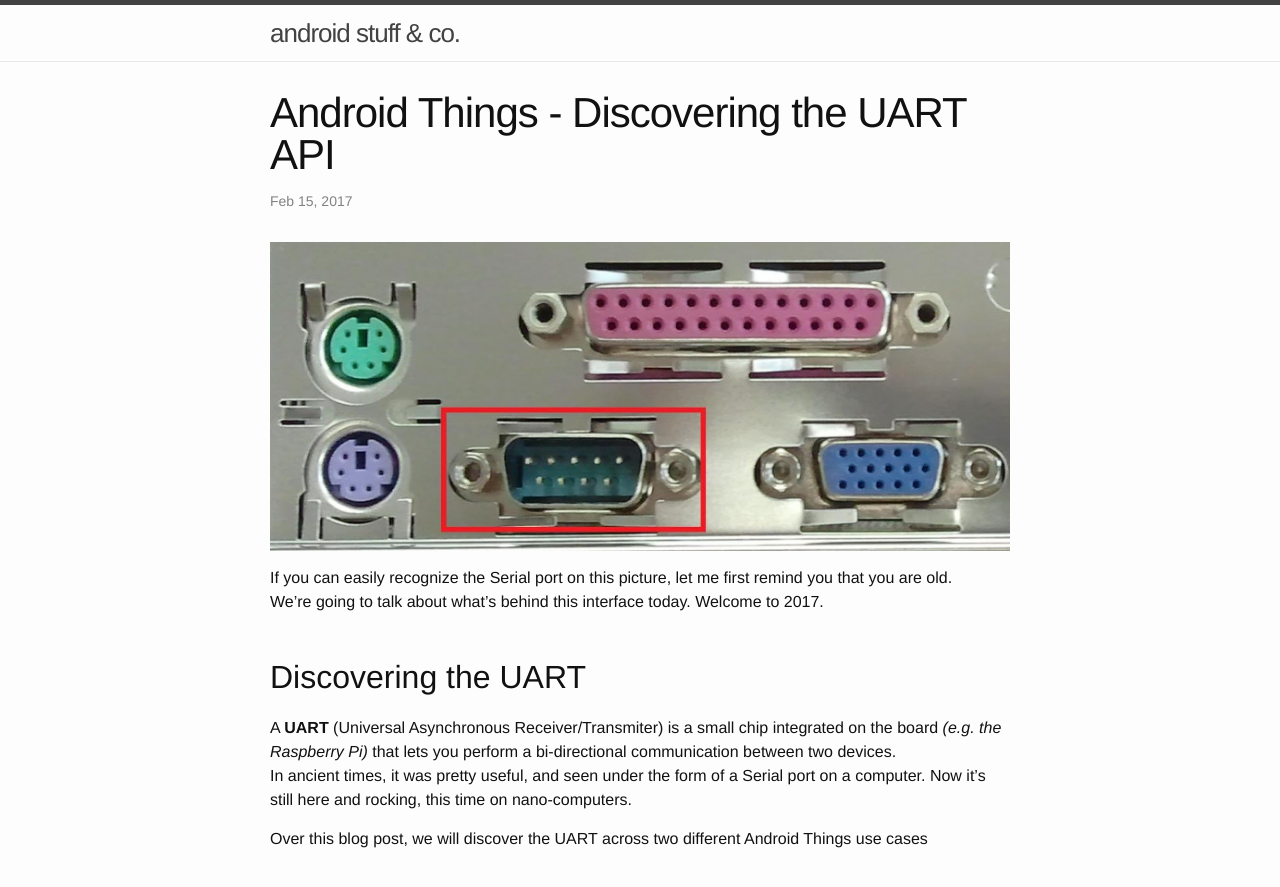
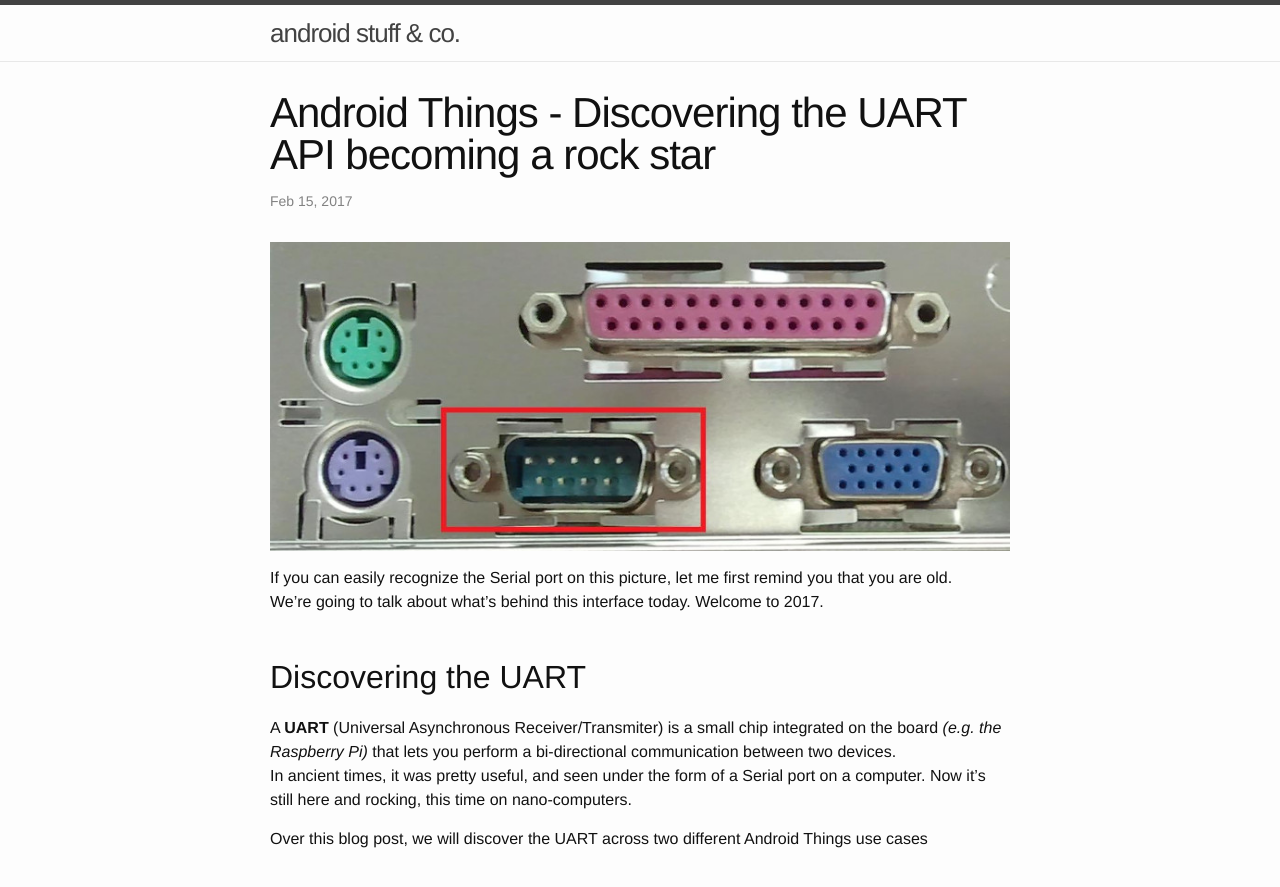
Before and after one commit to Nilhcem/nilhcem.github.io, a Jekyll site: the page built from _posts/2017-02-15-android-things-uart.md, in a window 1280 px wide and 900 px high. Shown: the top 887 px of the window. Built offline with Jekyll 4.4.1, drawn with Linux system fonts in a browser that asks for light colours; comment, search, counter and statistics services are not loaded.

Commit message:
Update the UART title

```diff
--- a/_posts/2017-02-15-android-things-uart.md
+++ b/_posts/2017-02-15-android-things-uart.md
@@ -1,6 +1,6 @@
 ---
 layout: post
-title:  Android Things - Discovering the UART API
+title:  Android Things - Discovering the UART API becoming a rock star
 permalink: android-things/discovering-the-UART-api
 date: 2017-02-15
 comments: true
```
